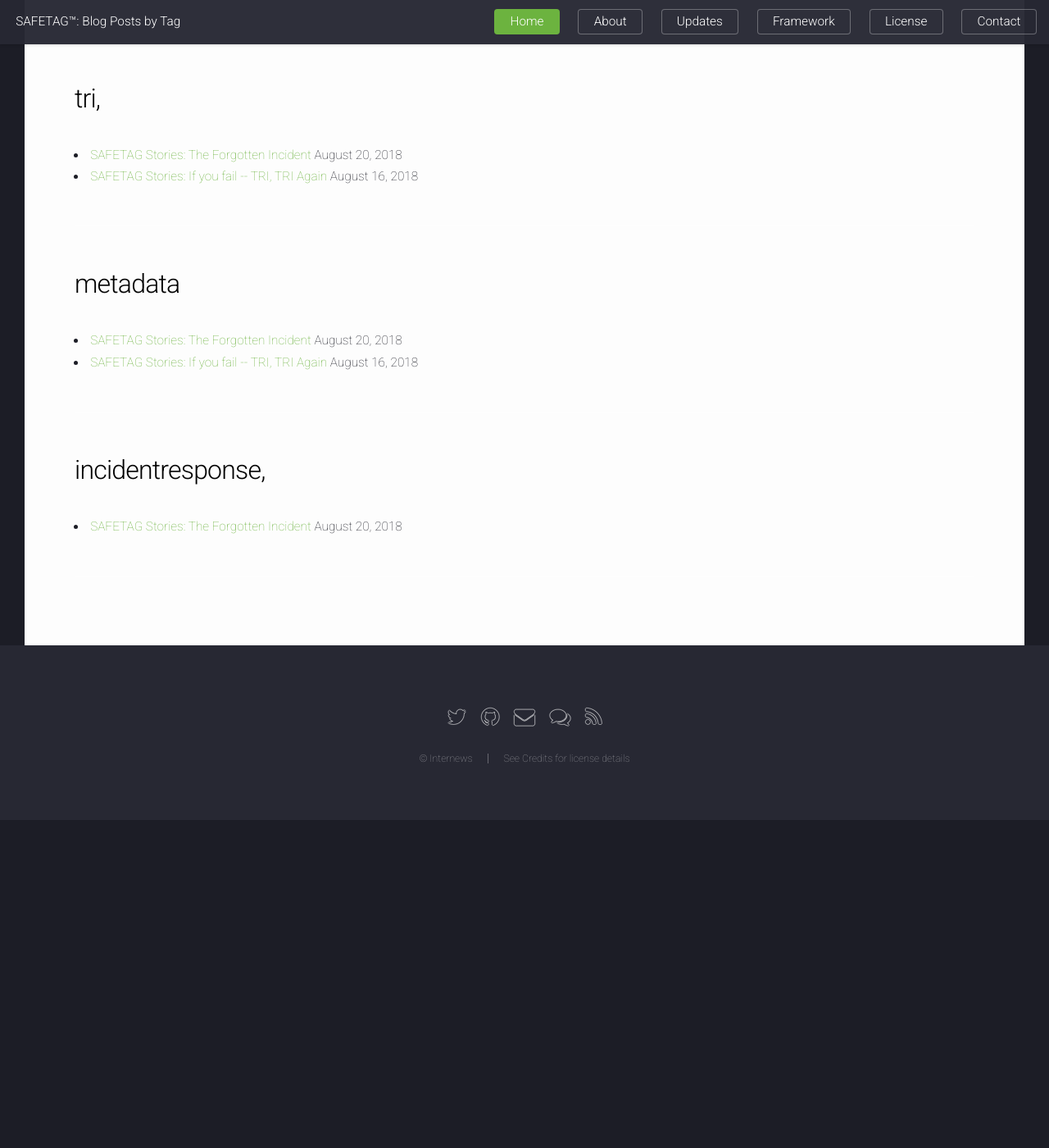
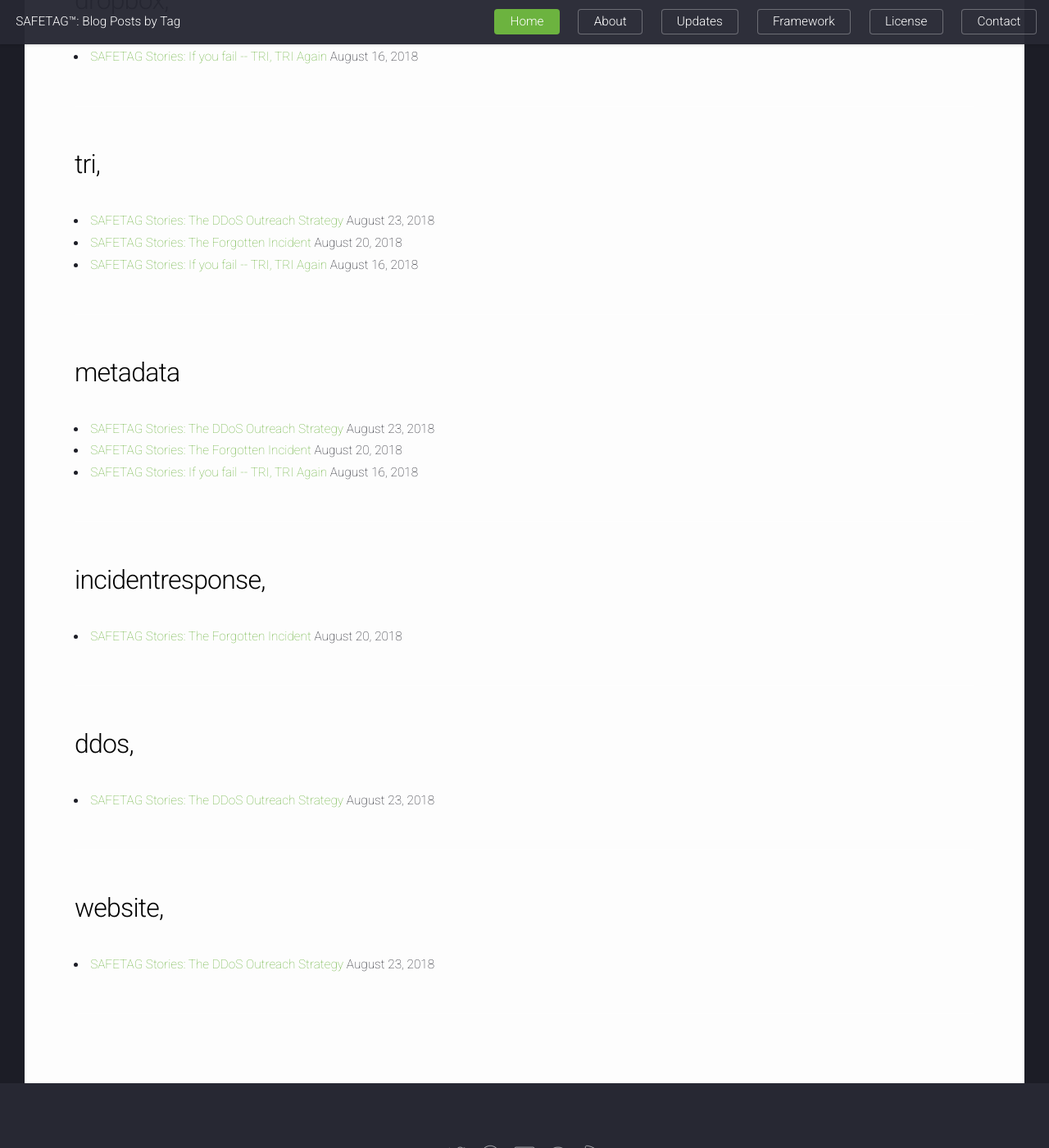
Before and after one commit to SAFETAG/SAFETAG-website, a Jekyll site: the page built from tag.md, in a window 1280 px wide and 1400 px high, scrolled down 5269 px. Shown: the whole window at 82% size. Built offline with Jekyll 4.4.1, drawn with Linux system fonts in a browser that asks for light colours; comment, search, counter and statistics services are not loaded; before the commit the page ends 6269 px from its top, so only the background shows below that; some of the changed text lies outside the part shown.

Commit message:
Final blog post from initial safetag stories push

```diff
--- a/_drafts/2018-08-24-SAFETAGStories-ddosoutreach.md
+++ b/_posts/2018-08-24-SAFETAGStories-ddosoutreach.md
@@ -1,7 +1,7 @@
 ---
 layout: post
 title:  "SAFETAG Stories: The DDoS Outreach Strategy"
-date:   2018-08-24 12:49:55
+date:   2018-08-23 15:49:55
 tags: SAFETAG, ddos, website, TRI, metadata
 author: Jon
 ---
```
